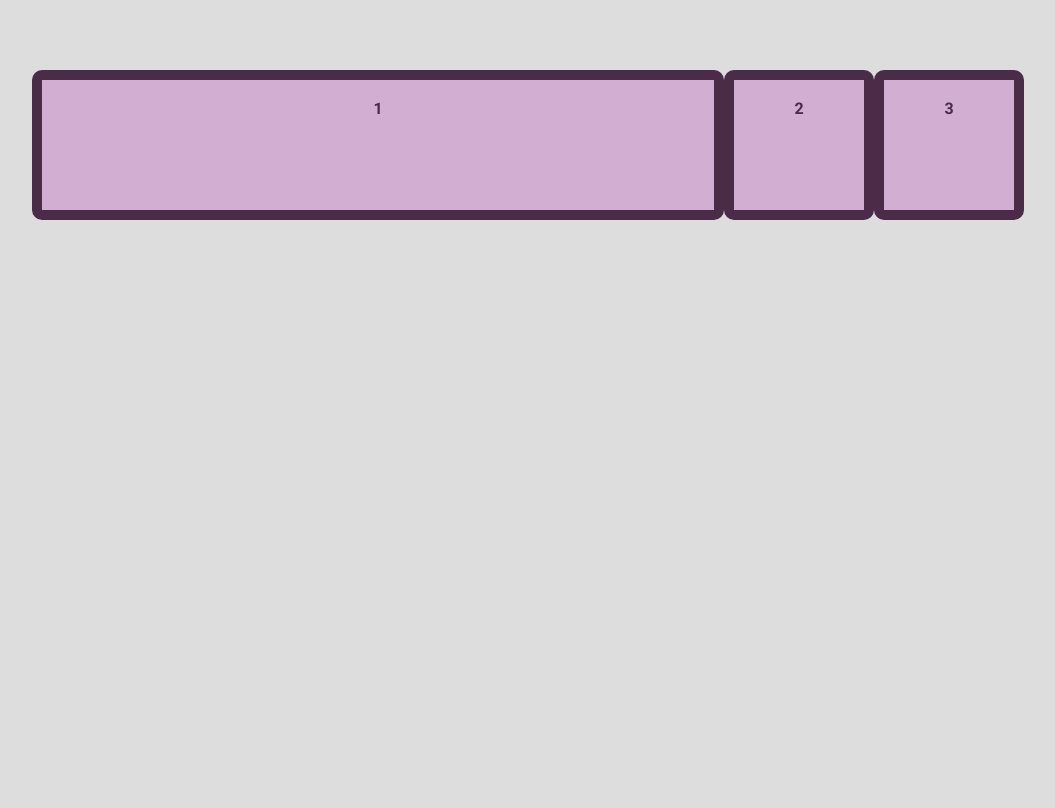
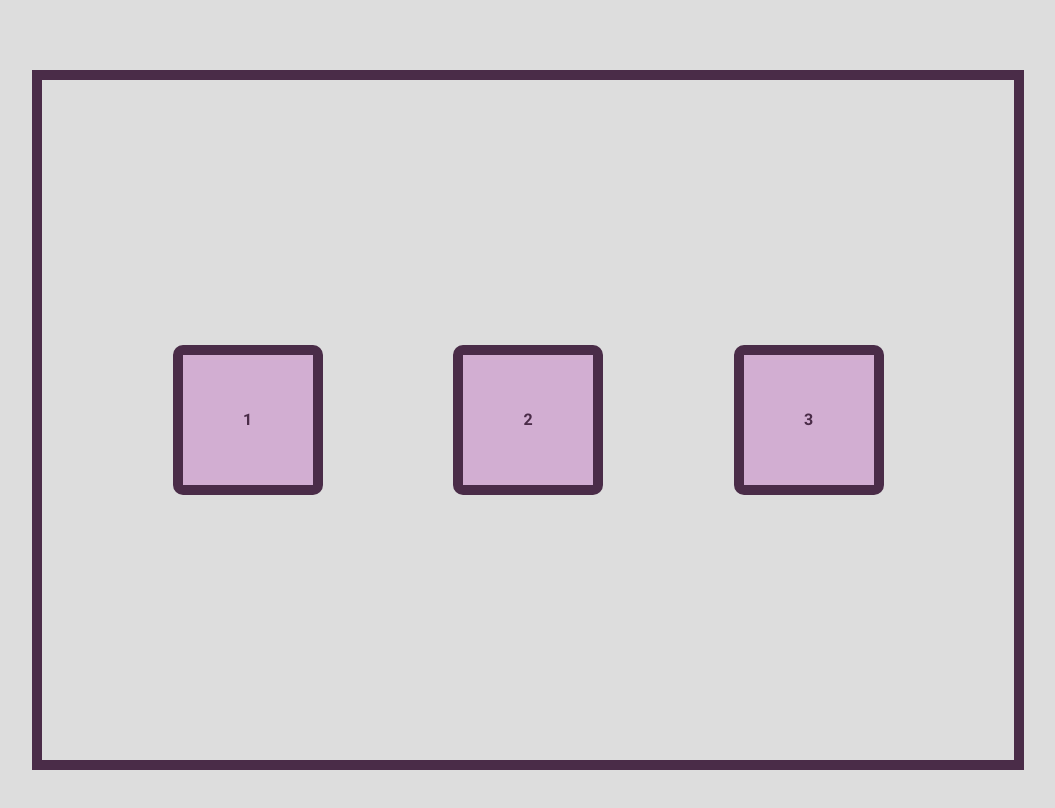
Before and after one commit to TimothyRedPanda/Flex_Box, a plain HTML site: page index.html in a window 1280 px wide. Shown: the whole page, without its empty margins (112-1167 px from the left). Drawn offline with Linux system fonts and the light colour scheme.

Commit message:
simplified it for practicing

```diff
--- a/style.css
+++ b/style.css
@@ -34,7 +34,8 @@ body{
     width: 80%;
     height: 700px;
     margin: 0 auto;
-    /* border: 10px solid var(--clr-primary); */
+    border: 10px solid var(--clr-primary);
+    align-items: center;
 }
 
 .Boxs {
@@ -43,7 +44,6 @@ body{
     background-color: var(--clr-body);
     padding: 1em;
     font-weight: 700;
-    text-align: center;
     border: 10px solid var(--clr-primary);
     border-radius: 10px;
 }
@@ -51,8 +51,8 @@ body{
 
 .contents {
     display: flex;
-    /* flex-direction: column; */
-    /* justify-content: space-around; */
+    flex-direction: row;
+    justify-content: space-evenly;
     /* align-items: flex-start; */
     /* flex-wrap: wrap; */
     /* align-content: flex-start; */
@@ -60,9 +60,23 @@ body{
 }
 
 .Box-1 {
-    flex-grow: 1;
+    display: flex;
+    align-items: center;
+    justify-content: center;
+    /* flex-grow: 0; */
     /* flex-shrink: 0; */
-    /* flex-basis: 300px; */
+    /* flex-basis: 300; */
     /* flex: 1; */
-    align-self: flex-start;
 }
+
+.Box-2 {
+    display: flex;
+    align-items: center;
+    justify-content: center;
+}
+
+.Box-3 {
+    display: flex;
+    align-items: center;
+    justify-content: center;
+}
```
